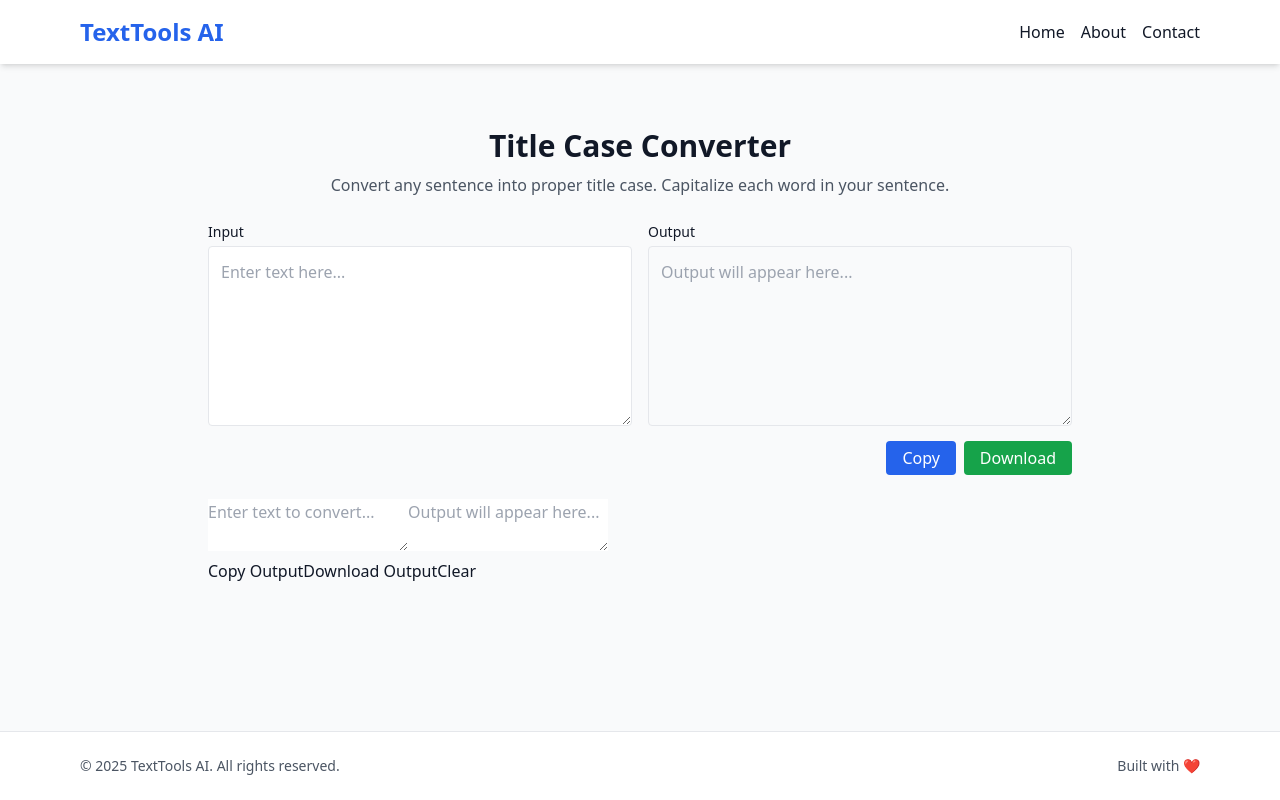
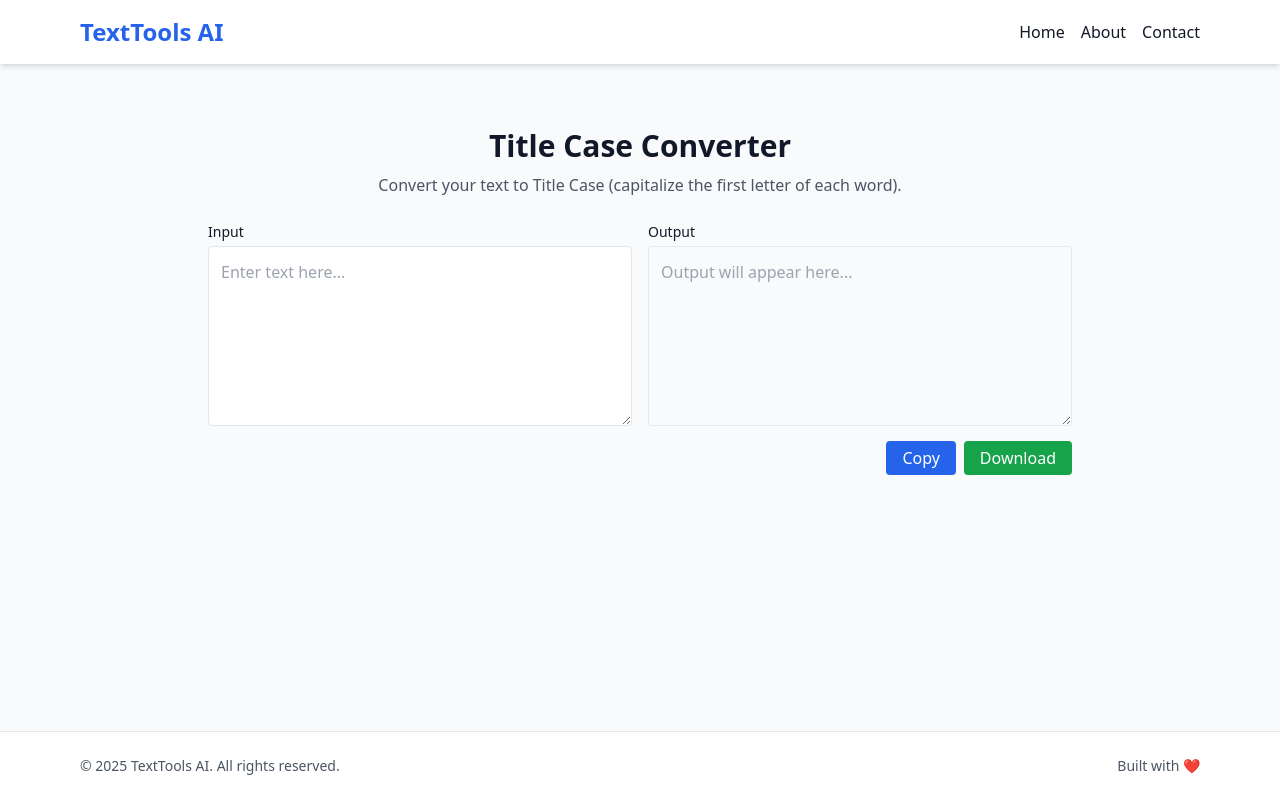
Before and after one commit to Mohammad-Buraq/thetexttool, a React (Vite) app: page /tools/titlecaseconverter in a window 1280 px wide. Built offline with nearby package versions, Linux system fonts and the light colour scheme; the HTML template or start-up script is replaced by a standard one.

Commit message:
Fix: Removed broken import

```diff
--- a/src/tools/JsonFormatter.jsx
+++ b/src/tools/JsonFormatter.jsx
@@ -1,10 +1,26 @@
 import React, { useState } from "react";
-import ToolWrapper from "../ToolWrapper";
-import { copyToClipboard, downloadText } from "../utils";
+import ToolWrapper from "../components/ToolWrapper";
 
 const JSONFormatter = () => {
   const [input, setInput] = useState("");
   const [output, setOutput] = useState("");
+
+  // Inline helper functions
+  const copyToClipboard = (text) => {
+    navigator.clipboard.writeText(text).catch((err) => {
+      console.error("Failed to copy: ", err);
+    });
+  };
+
+  const downloadText = (text, filename) => {
+    const element = document.createElement("a");
+    const file = new Blob([text], { type: "text/plain" });
+    element.href = URL.createObjectURL(file);
+    element.download = filename;
+    document.body.appendChild(element);
+    element.click();
+    document.body.removeChild(element);
+  };
 
   const formatJSON = () => {
     try {
--- a/src/tools/RemoveEmptyLines.jsx
+++ b/src/tools/RemoveEmptyLines.jsx
@@ -1,13 +1,40 @@
 import React, { useState } from "react";
-import ToolWrapper from "../ToolWrapper";
-import { copyToClipboard, downloadText } from "../utils";
+import ToolWrapper from "../components/ToolWrapper";
+
+// Local helper: copy text to clipboard
+const copyToClipboard = (text) => {
+  if (navigator.clipboard) {
+    navigator.clipboard.writeText(text);
+  } else {
+    const textarea = document.createElement("textarea");
+    textarea.value = text;
+    document.body.appendChild(textarea);
+    textarea.select();
+    document.execCommand("copy");
+    document.body.removeChild(textarea);
+  }
+};
+
+// Local helper: download text as file
+const downloadText = (text, filename) => {
+  const element = document.createElement("a");
+  const file = new Blob([text], { type: "text/plain" });
+  element.href = URL.createObjectURL(file);
+  element.download = filename;
+  document.body.appendChild(element);
+  element.click();
+  document.body.removeChild(element);
+};
 
 const RemoveEmptyLines = () => {
   const [input, setInput] = useState("");
   const [output, setOutput] = useState("");
 
   const removeLines = () => {
-    const cleaned = input.split("\n").filter(line => line.trim() !== "").join("\n");
+    const cleaned = input
+      .split("\n")
+      .filter((line) => line.trim() !== "")
+      .join("\n");
     setOutput(cleaned);
   };
 
@@ -25,8 +52,17 @@ const RemoveEmptyLines = () => {
       <div className="tool-button-group">
         <button onClick={removeLines}>Remove Empty Lines</button>
         <button onClick={() => copyToClipboard(output)}>Copy Output</button>
-        <button onClick={() => downloadText(output, "no-empty-lines.txt")}>Download Output</button>
-        <button onClick={() => { setInput(""); setOutput(""); }}>Clear</button>
+        <button onClick={() => downloadText(output, "no-empty-lines.txt")}>
+          Download Output
+        </button>
+        <button
+          onClick={() => {
+            setInput("");
+            setOutput("");
+          }}
+        >
+          Clear
+        </button>
       </div>
       <textarea
         placeholder="Result will appear here..."
--- a/src/tools/RemoveLineBreaks.jsx
+++ b/src/tools/RemoveLineBreaks.jsx
@@ -1,6 +1,5 @@
 import React, { useState } from "react";
-import ToolWrapper from "../ToolWrapper";
-import { copyToClipboard, downloadText } from "../utils";
+import ToolWrapper from "../components/ToolWrapper";
 
 const RemoveLineBreaks = () => {
   const [input, setInput] = useState("");
@@ -9,6 +8,24 @@ const RemoveLineBreaks = () => {
   const removeBreaks = () => {
     const result = input.replace(/[\r\n]+/g, " ");
     setOutput(result);
+  };
+
+  const copyToClipboard = async (text) => {
+    try {
+      await navigator.clipboard.writeText(text);
+      alert("Output copied to clipboard!");
+    } catch (err) {
+      alert("Failed to copy!");
+    }
+  };
+
+  const downloadText = (text, filename) => {
+    const blob = new Blob([text], { type: "text/plain" });
+    const link = document.createElement("a");
+    link.href = URL.createObjectURL(blob);
+    link.download = filename;
+    link.click();
+    URL.revokeObjectURL(link.href);
   };
 
   return (
--- a/src/tools/TextCleaner.jsx
+++ b/src/tools/TextCleaner.jsx
@@ -1,6 +1,5 @@
 import React, { useState } from "react";
-import ToolWrapper from "../ToolWrapper";
-import { copyToClipboard, downloadText } from "../utils";
+import ToolWrapper from "../components/ToolWrapper";
 
 const TextCleaner = () => {
   const [input, setInput] = useState("");
@@ -8,9 +7,34 @@ const TextCleaner = () => {
 
   const cleanText = () => {
     let cleaned = input
-      .replace(/\s+/g, " ") // collapse spaces
-      .replace(/^\s+|\s+$/g, ""); // trim
+      .replace(/\s+/g, " ") // collapse multiple spaces
+      .replace(/^\s+|\s+$/g, ""); // trim start and end
     setOutput(cleaned);
+  };
+
+  const copyToClipboard = (text) => {
+    if (navigator.clipboard) {
+      navigator.clipboard.writeText(text).catch((err) => {
+        console.error("Failed to copy: ", err);
+      });
+    } else {
+      const textarea = document.createElement("textarea");
+      textarea.value = text;
+      document.body.appendChild(textarea);
+      textarea.select();
+      document.execCommand("copy");
+      document.body.removeChild(textarea);
+    }
+  };
+
+  const downloadText = (text, filename) => {
+    const blob = new Blob([text], { type: "text/plain" });
+    const link = document.createElement("a");
+    link.href = URL.createObjectURL(blob);
+    link.download = filename;
+    document.body.appendChild(link);
+    link.click();
+    document.body.removeChild(link);
   };
 
   return (
@@ -27,8 +51,17 @@ const TextCleaner = () => {
       <div className="tool-button-group">
         <button onClick={cleanText}>Clean Text</button>
         <button onClick={() => copyToClipboard(output)}>Copy Output</button>
-        <button onClick={() => downloadText(output, "cleaned.txt")}>Download Output</button>
-        <button onClick={() => { setInput(""); setOutput(""); }}>Clear</button>
+        <button onClick={() => downloadText(output, "cleaned.txt")}>
+          Download Output
+        </button>
+        <button
+          onClick={() => {
+            setInput("");
+            setOutput("");
+          }}
+        >
+          Clear
+        </button>
       </div>
       <textarea
         placeholder="Cleaned text will appear here..."
--- a/src/tools/TextToBinary.jsx
+++ b/src/tools/TextToBinary.jsx
@@ -1,7 +1,5 @@
-// TextToBinary.js
 import React, { useState } from "react";
-import ToolWrapper from "../ToolWrapper";
-import { copyToClipboard, downloadOutput } from "../../utils";
+import ToolWrapper from "../components/ToolWrapper";
 
 function TextToBinary() {
   const [input, setInput] = useState("");
@@ -13,6 +11,23 @@ function TextToBinary() {
       .map((char) => char.charCodeAt(0).toString(2).padStart(8, "0"))
       .join(" ");
     setOutput(binary);
+  };
+
+  const copyToClipboard = async (text) => {
+    try {
+      await navigator.clipboard.writeText(text);
+      alert("Copied to clipboard!");
+    } catch (err) {
+      alert("Failed to copy!");
+    }
+  };
+
+  const downloadOutput = (text, filename) => {
+    const blob = new Blob([text], { type: "text/plain" });
+    const link = document.createElement("a");
+    link.href = URL.createObjectURL(blob);
+    link.download = filename;
+    link.click();
   };
 
   return (
--- a/src/tools/TitleCaseConverter.jsx
+++ b/src/tools/TitleCaseConverter.jsx
@@ -1,69 +1,49 @@
-// src/tools/TitleCaseConverter.jsx
 import React, { useState } from "react";
 import ToolWrapper from "../components/ToolWrapper";
 
-function TitleCaseConverter() {
-  const [text, setText] = useState("");
-  const [output, setOutput] = useState("");
+const TitleCaseConverter = () => {
+  const [inputValue, setInputValue] = useState("");
+  const [outputValue, setOutputValue] = useState("");
 
-  const convertToTitleCase = (value) => {
-    setText(value);
-    const result = value
+  const convertToTitleCase = (text) => {
+    return text
       .toLowerCase()
       .split(" ")
-      .map((word) => word.charAt(0).toUpperCase() + word.slice(1))
+      .map((word) =>
+        word.length > 0 ? word[0].toUpperCase() + word.slice(1) : ""
+      )
       .join(" ");
-    setOutput(result);
   };
 
-  const copyToClipboard = (text) => {
-    navigator.clipboard.writeText(text);
+  const handleInputChange = (value) => {
+    setInputValue(value);
+    setOutputValue(convertToTitleCase(value));
   };
 
-  const downloadOutput = (content, filename) => {
+  const handleCopyOutput = () => {
+    navigator.clipboard.writeText(outputValue);
+  };
+
+  const handleDownloadOutput = () => {
     const element = document.createElement("a");
-    const file = new Blob([content], { type: "text/plain" });
+    const file = new Blob([outputValue], { type: "text/plain" });
     element.href = URL.createObjectURL(file);
-    element.download = filename;
+    element.download = "titlecase.txt";
     document.body.appendChild(element);
     element.click();
-    document.body.removeChild(element);
-  };
-
-  const clearAllFields = () => {
-    setText("");
-    setOutput("");
   };
 
   return (
     <ToolWrapper
       title="Title Case Converter"
-      description="Convert any sentence into proper title case. Capitalize each word in your sentence."
-      keywords="title case, capitalize words, convert to title case"
-    >
-      <textarea
-        placeholder="Enter text to convert..."
-        value={text}
-        onChange={(e) => convertToTitleCase(e.target.value)}
-        className="tool-textarea"
-      ></textarea>
-
-      <textarea
-        placeholder="Output will appear here..."
-        value={output}
-        readOnly
-        className="tool-textarea"
-      ></textarea>
-
-      <div className="tool-button-group">
-        <button onClick={() => copyToClipboard(output)}>Copy Output</button>
-        <button onClick={() => downloadOutput(output, "title-case.txt")}>
-          Download Output
-        </button>
-        <button onClick={clearAllFields}>Clear</button>
-      </div>
-    </ToolWrapper>
+      description="Convert your text to Title Case (capitalize the first letter of each word)."
+      inputValue={inputValue}
+      outputValue={outputValue}
+      onInputChange={handleInputChange}
+      onCopyOutput={handleCopyOutput}
+      onDownloadOutput={handleDownloadOutput}
+    />
   );
-}
+};
 
 export default TitleCaseConverter;
```
Also changed, not shown: src/tools/TextToEmoji.jsx (+34 -5 lines).
